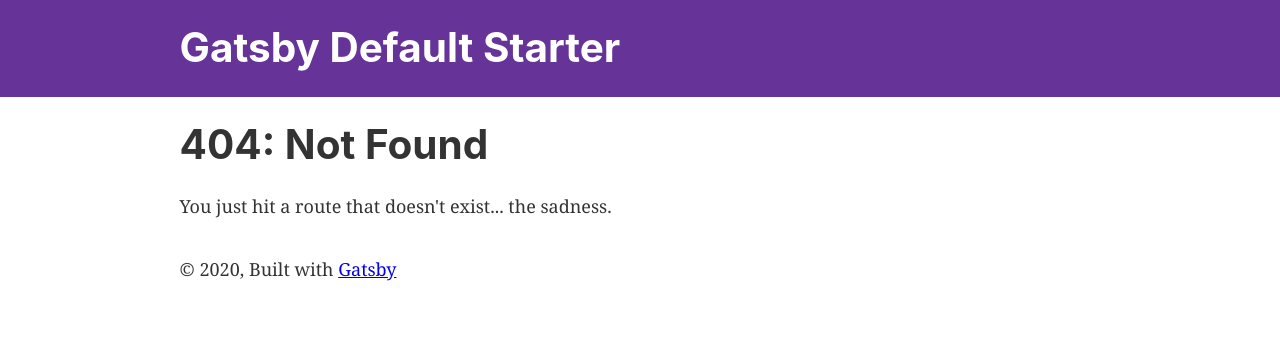
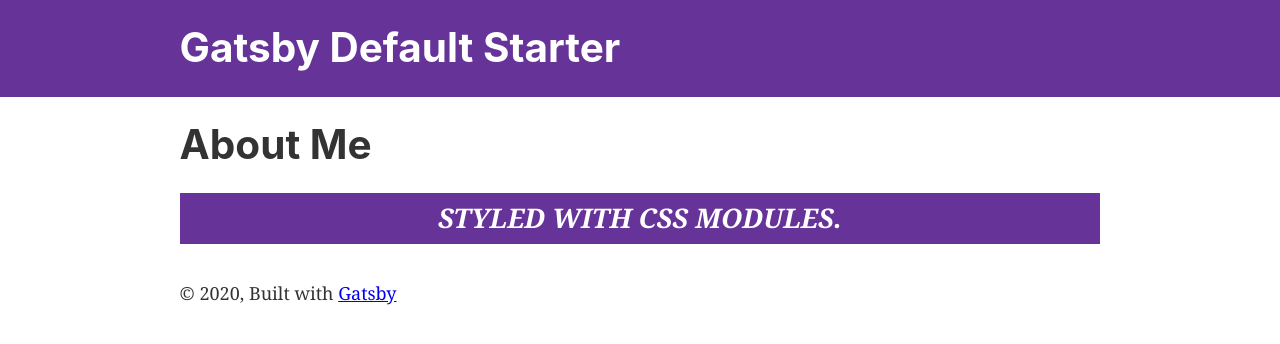
Before and after one commit to BojoZahariev/gatsby-foresty, a Gatsby site: page /about in a window 1280 px wide. Before the commit this address had no page. Built offline with nearby package versions, Linux system fonts and the light colour scheme; Gatsby itself is replaced by a stand-in of ours.

Commit message:
first commit

```diff
--- /dev/null
+++ b/src/components/fancy-paragraph.js
@@ -0,0 +1,6 @@
+import React from "react"
+import fancyParagraphStyles from "./fancy-paragraph.module.css"
+
+const FancyParagraph = (props) => <p className={fancyParagraphStyles.fancy}>{props.paragraphText}</p>
+
+export default FancyParagraph
--- /dev/null
+++ b/src/components/fancy-paragraph.module.css
@@ -0,0 +1,11 @@
+.fancy {
+  font-size: 1.5rem;
+  text-align: center;
+  line-height: 1.2;
+  padding: 0.5rem;
+  color: #fff;
+  background-color: rebeccapurple;
+  font-weight: 800;
+  font-style: italic;
+  text-transform: uppercase;
+}
--- /dev/null
+++ b/src/pages/about.js
@@ -0,0 +1,12 @@
+import React from "react"
+import Layout from "../components/layout"
+import FancyParagraph from "../components/fancy-paragraph"
+
+const AboutPage = () => (
+    <Layout>
+     <h1>About Me</h1>
+     <FancyParagraph paragraphText="Styled with CSS Modules." />
+    </Layout>
+    )
+
+export default AboutPage
--- a/src/pages/index.js
+++ b/src/pages/index.js
@@ -14,8 +14,8 @@
     <div style={{ maxWidth: `300px`, marginBottom: `1.45rem` }}>
       <Image />
     </div>
-    <Link to="/page-2/">Go to page 2</Link> <br />
-    <Link to="/using-typescript/">Go to "Using TypeScript"</Link>
+    <Link to="/about/">About</Link> <br />
+    <Link to="/page-2/">page2</Link>
   </Layout>
 )
 
```
